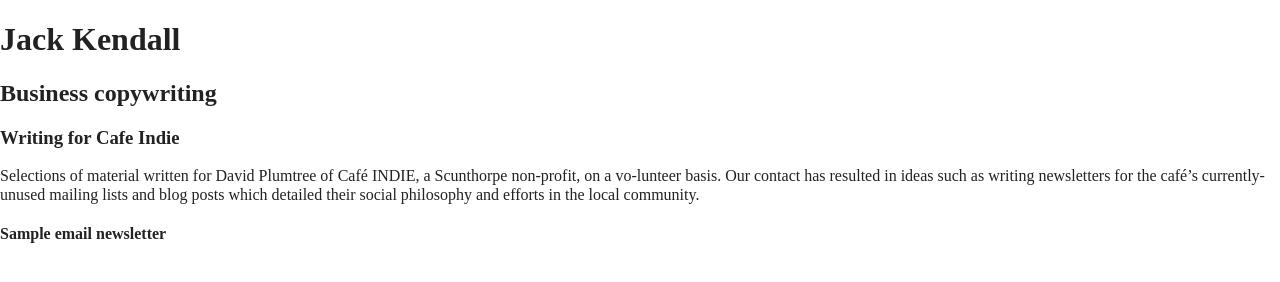
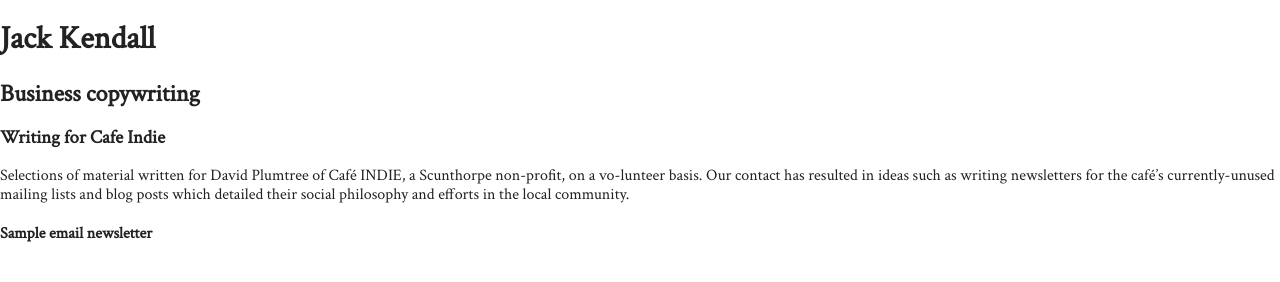
Before and after one commit to jkendall327/Portfolio, a website built with Parcel: page index.html in a window 1280 px wide. Built offline with nearby package versions, Linux system fonts and the light colour scheme.

Commit message:
Google web font. CSS margin on body.

```diff
--- a/css/main.css
+++ b/css/main.css
@@ -86,6 +86,11 @@
 /* ==========================================================================
    Author's custom styles
    ========================================================================== */
+
+body {
+  font-family: 'Crimson Text', serif;
+  margin: 3%;
+}
 
 /* ==========================================================================
    Helper classes
--- a/index.html
+++ b/index.html
@@ -18,6 +18,9 @@
 
   <link rel="stylesheet" href="css/normalize.css">
   <link rel="stylesheet" href="css/main.css">
+
+  <link rel="stylesheet"
+  href="https://fonts.googleapis.com/css?family=Crimson+Text">
 
   <meta name="theme-color" content="#fafafa">
 </head>
```
